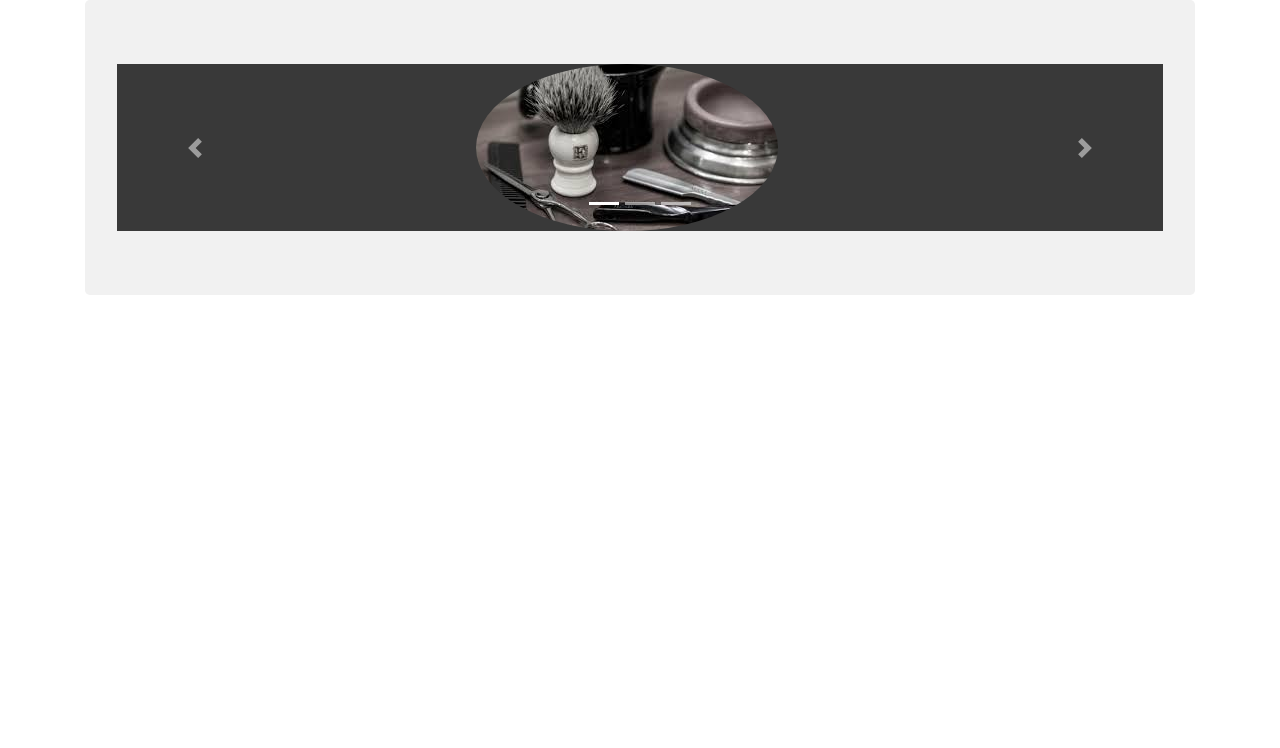
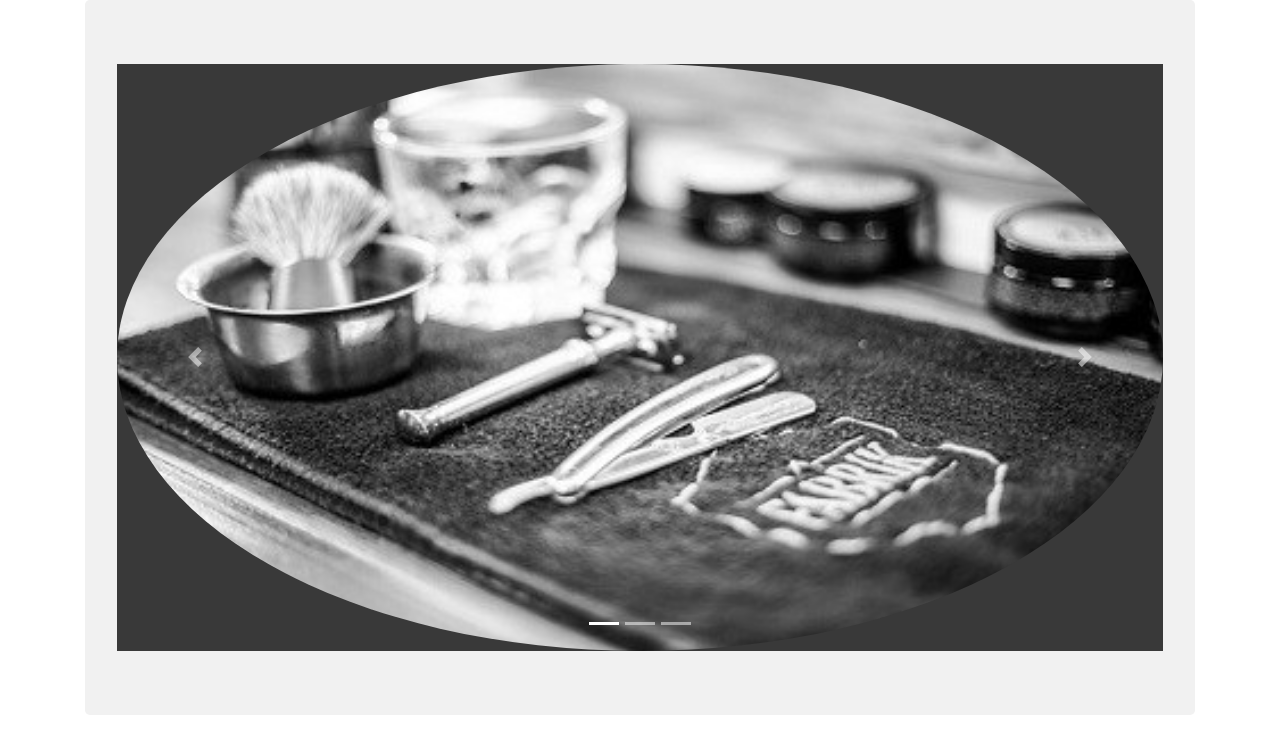
Before and after one commit to engeldevelopment/barberia, a Django app: page / in a window 1280 px wide. Shown: the part 112-860 px from the top of the page. Before the commit the page ends 407 px from the top, so only its background shows below. Run offline with Django 3.2, Linux system fonts and the light colour scheme; parts of the project's set-up code (start-up, migrations or seed data) failed here and were passed over; some libraries are stand-ins or nearby versions.

Commit message:
Se terminó de arreglar el carrusel

```diff
--- a/templates/web/carrusel.html
+++ b/templates/web/carrusel.html
@@ -5,21 +5,20 @@
     <li data-target="#carouselExampleIndicators" data-slide-to="1"></li>
     <li data-target="#carouselExampleIndicators" data-slide-to="2"></li>
   </ol>
-        <div class="carousel-inner">
-          <div class="row justify-content-end">
-              <div class="carousel-item active col-md-8">
-                  <img class="d-block w-80 rounded-circle" src="{% static 'web/img/b5.jpeg' %}">
-              </div>
+    <div class="carousel-inner">
+          <div class="carousel-item active">
+              <img class="d-block w-100 rounded-circle" src="{% static 'web/img/b11.jpg' %}">
+          </div>
 
-              <div class="carousel-item col-md-8">
-                  <img class="d-block w-80 rounded-circle" src="{% static 'web/img/b7.jpeg' %}">
-              </div>
+          <div class="carousel-item">
+             <img class="d-block w-100 rounded-circle" src="{% static 'web/img/b7.jpeg' %}">
+          </div>
 
-              <div class="carousel-item col-md-8">
-                <img class="d-block w-80 rounded-circle" src="{% static 'web/img/b2.jpeg' %}">
-              </div>
+           <div class="carousel-item">
+             <img class="d-block w-100 rounded-circle" src="{% static 'web/img/b15.jpg' %}">
           </div>
-      </div>
+
+    </div>
     <!-- Botónes del carrusel-->
       <a class="carousel-control-prev" href="#carouselExampleIndicators" role="button" data-slide="prev">
         <span class="carousel-control-prev-icon" aria-hidden="true"></span>
--- a/templates/web/index.html
+++ b/templates/web/index.html
@@ -26,7 +26,7 @@
 		</div>
 
 		<div class="row">
-			<div class="align-content-center col-md-5">
+			<div class="col-md-5">
 			{% block card %}
 
 			{% endblock %}
```
Also changed, not shown: static/web/img/b1.png (deleted), static/web/img/b11.jpg (added), static/web/img/b12.jpg (added), static/web/img/b13.jpg (added), static/web/img/b14.jpg (added), static/web/img/b15.jpg (added), static/web/img/b2.jpeg (deleted), static/web/img/b2.jpg (added).
